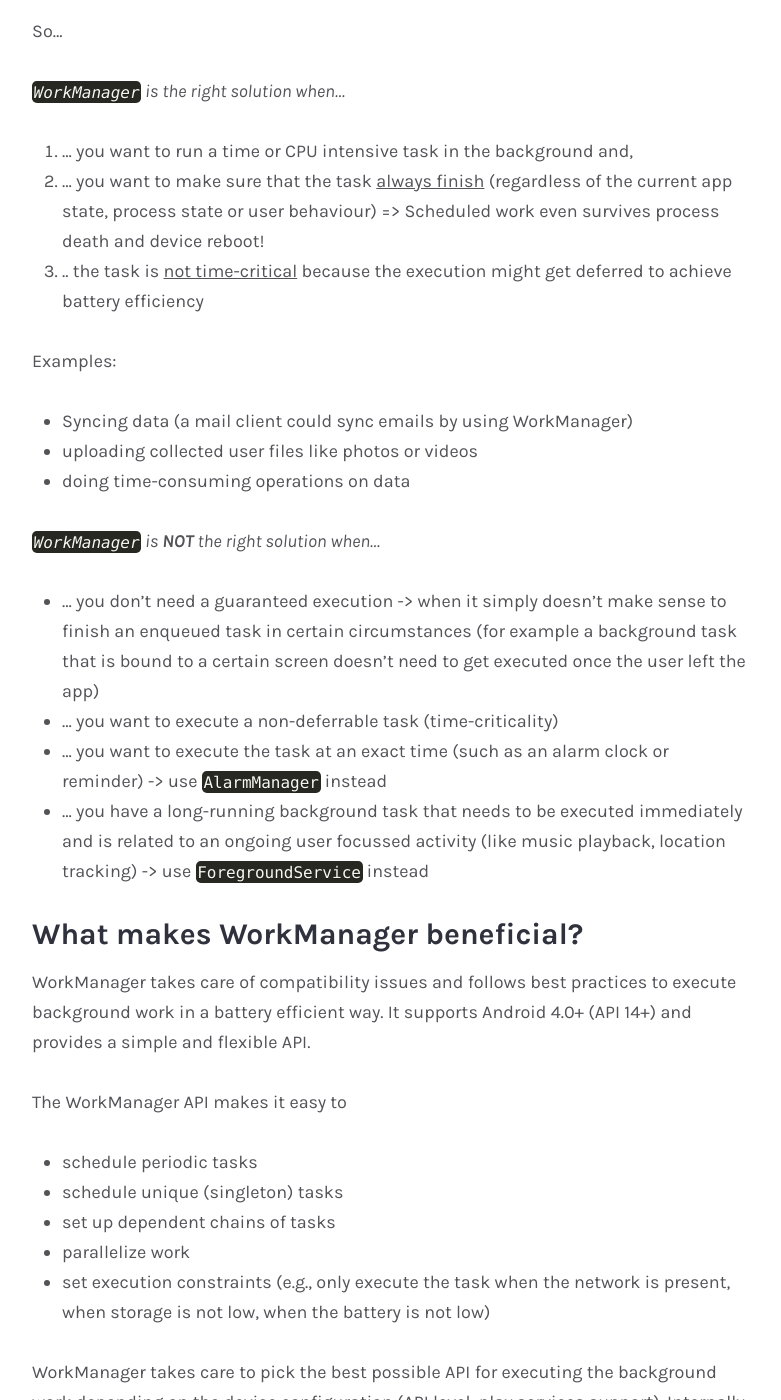
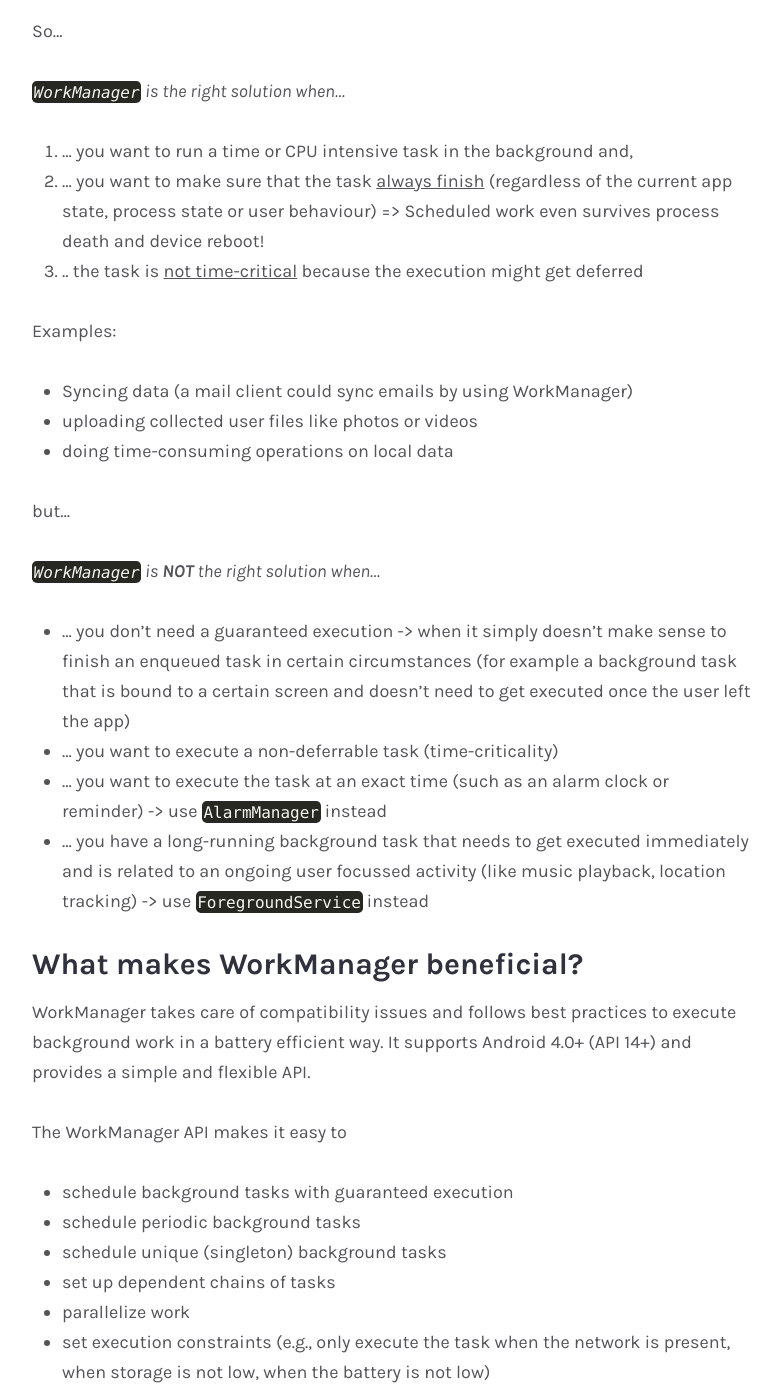
Before and after one commit to andreasschrade/andreasschrade.github.com, a Jekyll site: the page built from _posts/2019-01-06-android-how-to-workmanager.md, in a window 1280 px wide and 1400 px high, scrolled down 1615 px. Shown: the whole window, without its empty margins (248-1029 px from the left). Built offline with Jekyll 4.4.1, drawn with Linux system fonts in a browser that asks for light colours; emoji names are drawn with the system emoji font; some web fonts are replaced; comment, search, counter and statistics services are not loaded; some of the changed text lies outside the part shown.

Commit message:
minor improvements: article workmanager

```diff
--- a/_posts/2019-01-06-android-how-to-workmanager.md
+++ b/_posts/2019-01-06-android-how-to-workmanager.md
@@ -49,27 +49,30 @@
 
 1. ... you want to run a time or CPU intensive task in the background and,
 2. ... you want to make sure that the task <u>always finish</u> (regardless of the current app state, process state or user behaviour) => Scheduled work even survives process death and device reboot!
-3. .. the task is <u>not time-critical</u> because the execution might get deferred to achieve battery efficiency
+3. .. the task is <u>not time-critical</u> because the execution might get deferred
 
 Examples:
 * Syncing data (a mail client could sync emails by using WorkManager)
 * uploading collected user files like photos or videos
-* doing time-consuming operations on data
+* doing time-consuming operations on local data
 
 
+but...
+
 *`WorkManager` is **NOT** the right solution when...*
-* ... you don't need a guaranteed execution -> when it simply doesn't make sense to finish an enqueued task in certain circumstances (for example a background task that is bound to a certain screen doesn't need to get executed once the user left the app)
+* ... you don't need a guaranteed execution -> when it simply doesn't make sense to finish an enqueued task in certain circumstances (for example a background task that is bound to a certain screen and doesn't need to get executed once the user left the app)
 * ... you want to execute a non-deferrable task (time-criticality)
 * ... you want to execute the task at an exact time (such as an alarm clock or reminder) -> use `AlarmManager` instead
-* ... you have a long-running background task that needs to be executed immediately and is related to an ongoing user focussed activity (like music playback, location tracking) -> use `ForegroundService` instead
+* ... you have a long-running background task that needs to get executed immediately and is related to an ongoing user focussed activity (like music playback, location tracking) -> use `ForegroundService` instead
 
 
 ### What makes WorkManager beneficial?
 WorkManager takes care of compatibility issues and follows best practices to execute background work in a battery efficient way. It supports Android 4.0+ (API 14+) and provides a simple and flexible API.
 
 The WorkManager API makes it easy to
-* schedule periodic tasks
-* schedule unique (singleton) tasks
+* schedule background tasks with guaranteed execution
+* schedule periodic background tasks
+* schedule unique (singleton) background tasks
 * set up dependent chains of tasks
 * parallelize work
 * set execution constraints (e.g., only execute the task when the network is present, when storage is not low, when the battery is not low)
@@ -280,4 +283,4 @@
 WorkManager is on the lower right: guaranteed execution and deferrable.
 `Job Scheduler` and `Firebase JobDispatcher` fall into the same category.
 
-RxJava, Kotlin Coroutines and normal ThreadPools fall into the opposite category on the left side
+RxJava, Kotlin Coroutines and normal ThreadPools fall into the opposite category on the left side.
```
Also changed, not shown: other parts of _posts/2019-01-06-android-how-to-workmanager.md (+1 -1 lines).
